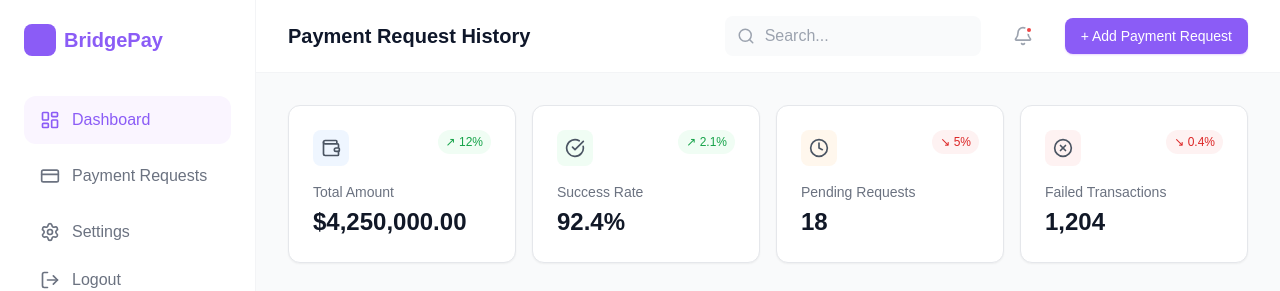
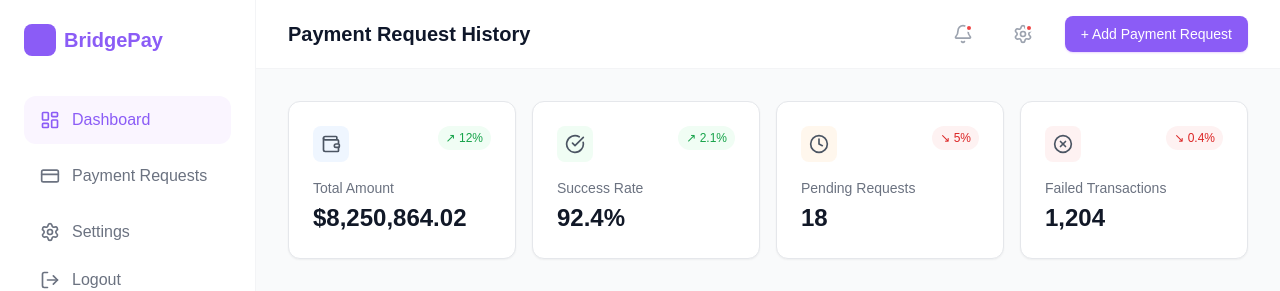
Before and after one commit to Abusadiq006/bridge-pay-dashboard, a React (Vite) app: page / in a window 1280 px wide. Shown: the top 291 px of the page. Built offline with nearby package versions, Linux system fonts and the light colour scheme; a web font is replaced by a local one.

Commit message:
added settings icon in header

```diff
--- a/src/App.jsx
+++ b/src/App.jsx
@@ -17,7 +17,7 @@ function App() {
   const stats = [
     {
       title: "Total Amount",
-      value: "$4,250,000.00",
+      value: "$8,250,864.02",
       trend: "12%",
       trendType: "up",
       icon: Wallet,
--- a/src/components/Header.jsx
+++ b/src/components/Header.jsx
@@ -1,4 +1,4 @@
-import { Search, Bell, Menu } from 'lucide-react';
+import { Search, Bell, Menu, Settings } from 'lucide-react';
 
 const Header = ({ onMenuClick }) => {
   return (
@@ -14,17 +14,14 @@ const Header = ({ onMenuClick }) => {
 
       <div className="flex items-center gap-3 md:gap-6">
         {/* Search - Hidden on small mobile, visible on tablet+ */}
-        <div className="relative hidden sm:block">
-          <Search className="absolute left-3 top-1/2 -translate-y-1/2 text-gray-400" size={18} />
-          <input
-            type="text"
-            placeholder="Search..."
-            className="pl-10 pr-4 py-2 bg-gray-50 border-none rounded-lg focus:ring-2 focus:ring-purple-200 outline-none w-64"
-          />
-        </div>
 
         <button className="p-2 text-gray-400 hover:text-gray-600 relative">
           <Bell size={20} />
+          <span className="absolute top-2 right-2 w-2 h-2 bg-red-500 rounded-full border-2 border-white"></span>
+        </button>
+
+        <button className="p-2 text-gray-400 hover:text-gray-600 relative">
+          <Settings size={20} />
           <span className="absolute top-2 right-2 w-2 h-2 bg-red-500 rounded-full border-2 border-white"></span>
         </button>
 
--- /dev/null
+++ b/src/components/SearchBar.jsx
@@ -0,0 +1,8 @@
+<div className="relative hidden sm:block">
+          <Search className="absolute left-3 top-1/2 -translate-y-1/2 text-gray-400" size={18} />
+          <input
+            type="text"
+            placeholder="Search..."
+            className="pl-10 pr-4 py-2 bg-gray-50 border-none rounded-lg focus:ring-2 focus:ring-purple-200 outline-none w-64"
+          />
+        </div>
```
